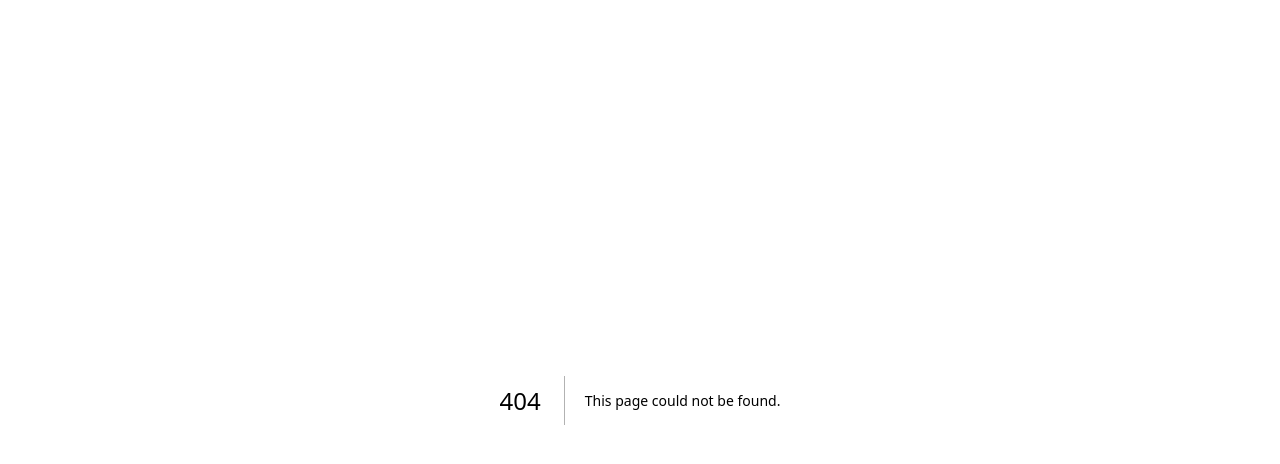
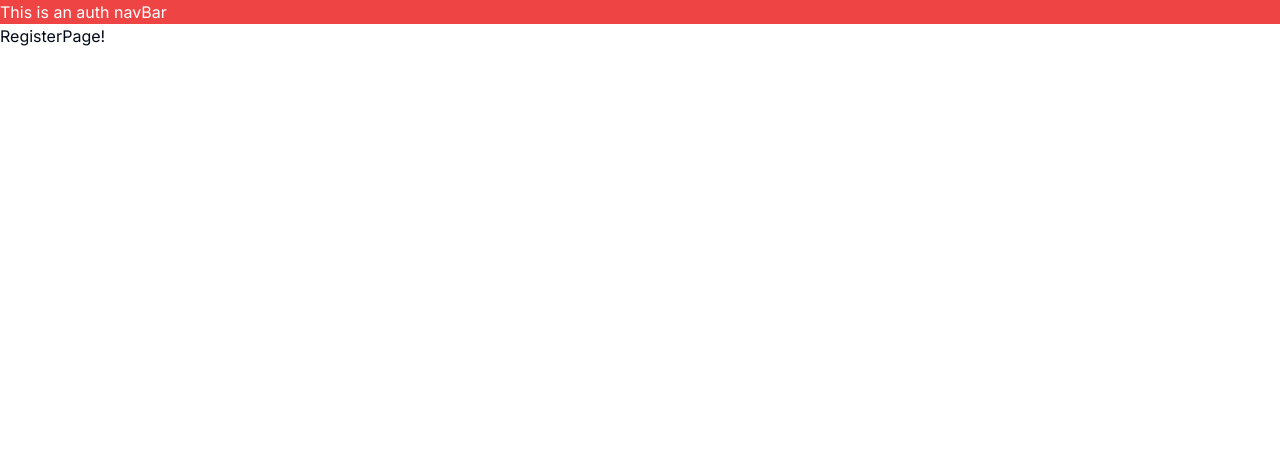
Before and after one commit to redsubmarine/next-auth, a Next.js app: page /auth/register in a window 1280 px wide. Before the commit this address had no page. Shown: the top 464 px of the page. Built offline with nearby package versions, Linux system fonts and the light colour scheme.

Commit message:
auth login/register with layout

```diff
--- /dev/null
+++ b/app/auth/layout.tsx
@@ -0,0 +1,14 @@
+const AuthLayout = ({
+  children,
+}: Readonly<{
+  children: React.ReactNode
+}>) => {
+  return (
+    <div>
+      <nav className="bg-red-500 text-white">This is an auth navBar</nav>
+      {children}
+    </div>
+  )
+}
+
+export default AuthLayout
--- /dev/null
+++ b/app/auth/register/page.tsx
@@ -0,0 +1,9 @@
+import { FunctionComponent } from 'react'
+
+interface RegisterPageProps {}
+
+const RegisterPage: FunctionComponent<RegisterPageProps> = () => {
+  return <div>RegisterPage!</div>
+}
+
+export default RegisterPage
--- a/app/dashboard/layout.tsx
+++ /dev/null
@@ -1,14 +0,0 @@
-const DashboardLayout = ({
-  children,
-}: Readonly<{
-  children: React.ReactNode
-}>) => {
-  return (
-    <div className="flex flex-col gap-y-4">
-      <nav className="bg-black text-white">This is a shared navbar for dashboard segment</nav>
-      {children}
-    </div>
-  )
-}
-
-export default DashboardLayout
--- a/app/dashboard/page.tsx
+++ /dev/null
@@ -1,9 +0,0 @@
-import { FunctionComponent } from 'react'
-
-interface DashboardProps {}
-
-const Dashboard: FunctionComponent<DashboardProps> = () => {
-  return <div>Dashboard</div>
-}
-
-export default Dashboard
--- a/app/dashboard/settings/page.tsx
+++ /dev/null
@@ -1,9 +0,0 @@
-import { FunctionComponent } from 'react'
-
-interface SettingsProps {}
-
-const Settings: FunctionComponent<SettingsProps> = () => {
-  return <div>Settings!</div>
-}
-
-export default Settings
--- a/app/dashboard/users/page.tsx
+++ /dev/null
@@ -1,9 +0,0 @@
-import { FunctionComponent } from 'react'
-
-interface UsersProps {}
-
-const Users: FunctionComponent<UsersProps> = () => {
-  return <div>Users</div>
-}
-
-export default Users
```
